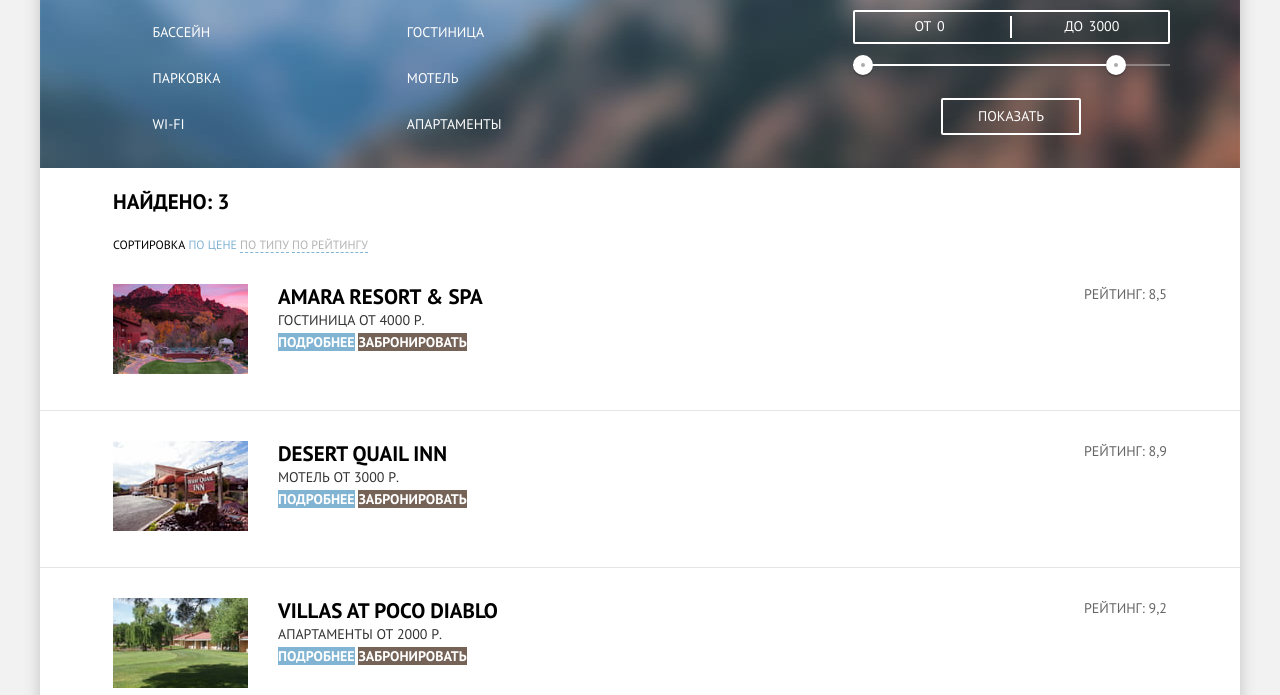
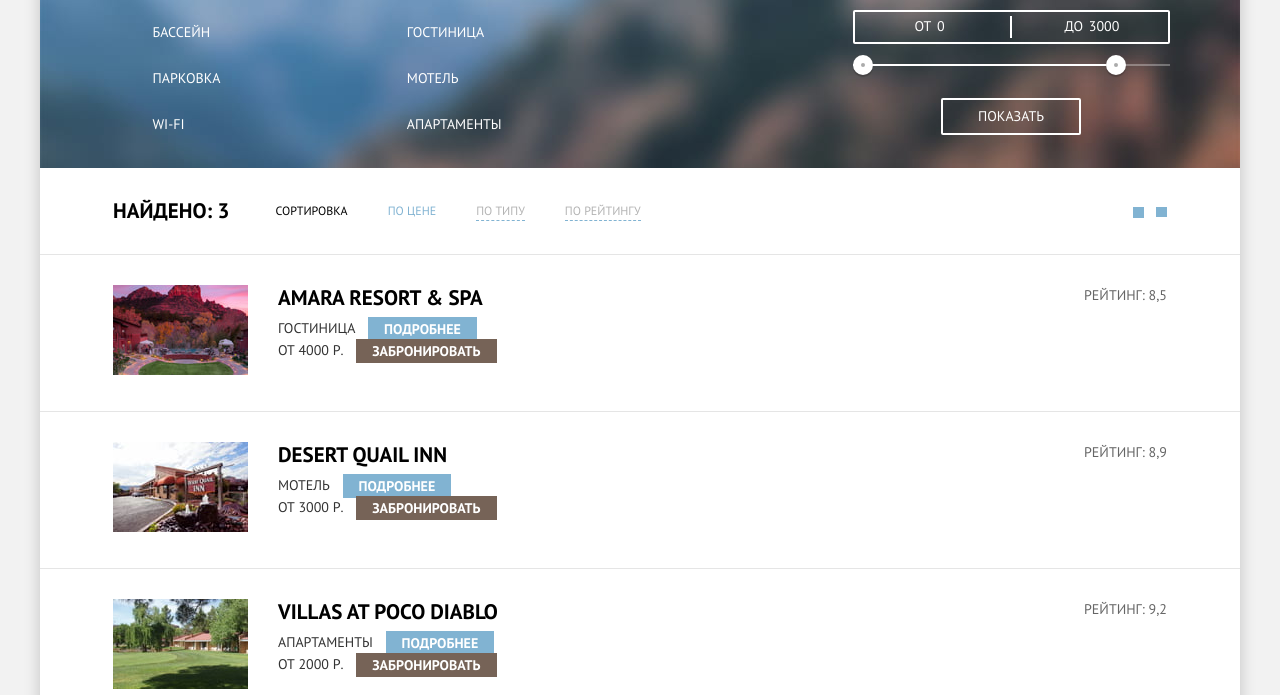
Before and after one commit to MoMcGee/2756-sedona-28, a plain HTML site: page hotels.html in a window 1280 px wide. Shown: the part 105-800 px from the top of the page. Drawn offline with Linux system fonts and the light colour scheme.

Commit message:
Изменяем верстку блока результатов поиска

```diff
--- a/css/style.css
+++ b/css/style.css
@@ -453,15 +453,45 @@
   font-weight: 700;
 }
 
+.sorts_panel {
+  display: flex;
+
+  align-items: center;
+  min-height: 86px;
+  width: 1054px;
+  margin: 0 auto;
+}
+
+.search_results p {
+  margin: 0;
+  padding: 0;
+  margin-right: 46px;
+  font-size: 21px;
+  line-height: 26px;
+  font-weight: 700;
+}
+
 .sort_controls {
+  display: flex;
+  justify-content: space-between;
+  flex-grow: 2;
   font-size: 12px;
   line-height: 18px;
   color: var(--basic_black);
 }
 
+.sort_title {
+  margin-right: 40px;
+}
+
 .sort_controls a {
+  margin-right: 40px;
   color: var(--opacity_black);
-  border-bottom: 1px dashed #81B3D2;
+  border-bottom: 1px dashed var(--basic_blue);
+}
+
+.sort_controls a:last-child {
+  margin-right: 0;
 }
 
 .sort_controls a:hover,
@@ -479,6 +509,25 @@
   border: none;
 }
 
+.icon_up,
+.icon_down {
+  display: inline-block;
+  width: 11px;
+  height: 10px;
+  margin-top: 5px;
+  background-color: var(--basic_blue);
+}
+
+.sort_controls .icon_up {
+  margin-left: auto;
+  margin-right: 12px;
+}
+
+
+
+.results_list {
+  border-top: 1px solid #e5e5e5;
+}
 
 .result_items {
   margin: 0;
@@ -502,6 +551,7 @@
 
 .hotel_title {
   display: block;
+  margin-bottom: 7px;
   font-size: 21px;
   line-height: 26px;
   font-weight: 700;
@@ -518,10 +568,12 @@
 }
 
 .hotel_row span {
+  margin-right: 9px;
   color: var(--dark_gray);
 }
 
 .hotel_info_btn {
+  padding: 3px 16px;
   color: var(--basic_white);
   background-color: var(--basic_blue);
 }
@@ -538,6 +590,7 @@
 
 
 .book_btn {
+  padding: 3px 16px;
   color: var(--basic_white);
   background-color: var(--basic_brown);
 }
--- a/hotels.html
+++ b/hotels.html
@@ -79,9 +79,8 @@
       </section>
       <section class="results">
          <div class="sorts_panel">
-          <div class="sorts_panel_wrapper">
             <div class="search_results">
-              <p>Найдено: 3</p>
+              <p>Найдено: <span class="results_number">3</span></p>
             </div>
             <div class="sort_controls">
               <span class="sort_title">Сортировка</span>
@@ -92,8 +91,6 @@
               <a href="#" class="icon_down sort_checked"><span class="visually_hidden">В порядке убывания</span></a>
             </div>
          </div>
-
-        </div>
         <div class="results_list">
           <h2 class="visually_hidden">Результаты поиска</h2>
           <ul class="result_items">
@@ -103,14 +100,15 @@
               </div>
               <div class="hotel_info">
                 <a href="#" class="hotel_title">Amara Resort & Spa</a>
+                <div class="hotel_info_wrapper">
                   <div class="hotel_row">
                       <span>Гостиница</span>
-                  <span>От 4000 Р.</span>
-
+                      <a href="#" class="btn hotel_info_btn">Подробнее</a>
                   </div>
                   <div class="hotel_row">
-                  <a href="#" class="btn hotel_info_btn">Подробнее</a>
+                    <span>От 4000 Р.</span>
                     <a href="#" class="btn book_btn">Забронировать</a>
+                  </div>
                 </div>
               </div>
               <div class="hotel_rating">
@@ -124,14 +122,17 @@
               </div>
               <div class="hotel_info">
                 <a href="#" class="hotel_title">Desert Quail Inn</a>
+                <div class="hotel_info_wrapper">
                   <div class="hotel_row">
                     <span>Мотель</span>
-                  <span>От 3000 Р.</span>
+                    <a href="#" class="btn hotel_info_btn">Подробнее</a>
                   </div>
                   <div class="hotel_row">
-                  <a href="#" class="btn hotel_info_btn">Подробнее</a>
+                    <span>От 3000 Р.</span>
                     <a href="#" class="btn book_btn">Забронировать</a>
                   </div>
+                </div>
+
               </div>
               <div class="hotel_rating">
                 <div class="stars"></div>
@@ -144,14 +145,15 @@
               </div>
               <div class="hotel_info">
                 <a href="#" class="hotel_title">Villas at Poco Diablo</a>
+                <div class="hotel_info_wrapper">
                   <div class="hotel_row">
                     <span>Апартаменты</span>
-                  <span>От 2000 Р.</span>
-
+                    <a href="#" class="btn hotel_info_btn">Подробнее</a>
                   </div>
                   <div class="hotel_row">
-                  <a href="#" class="btn hotel_info_btn">Подробнее</a>
+                    <span>От 2000 Р.</span>
                     <a href="#" class="btn book_btn">Забронировать</a>
+                  </div>
                 </div>
               </div>
               <div class="hotel_rating">
```
Lines whose indentation alone changed are shown as unchanged.
